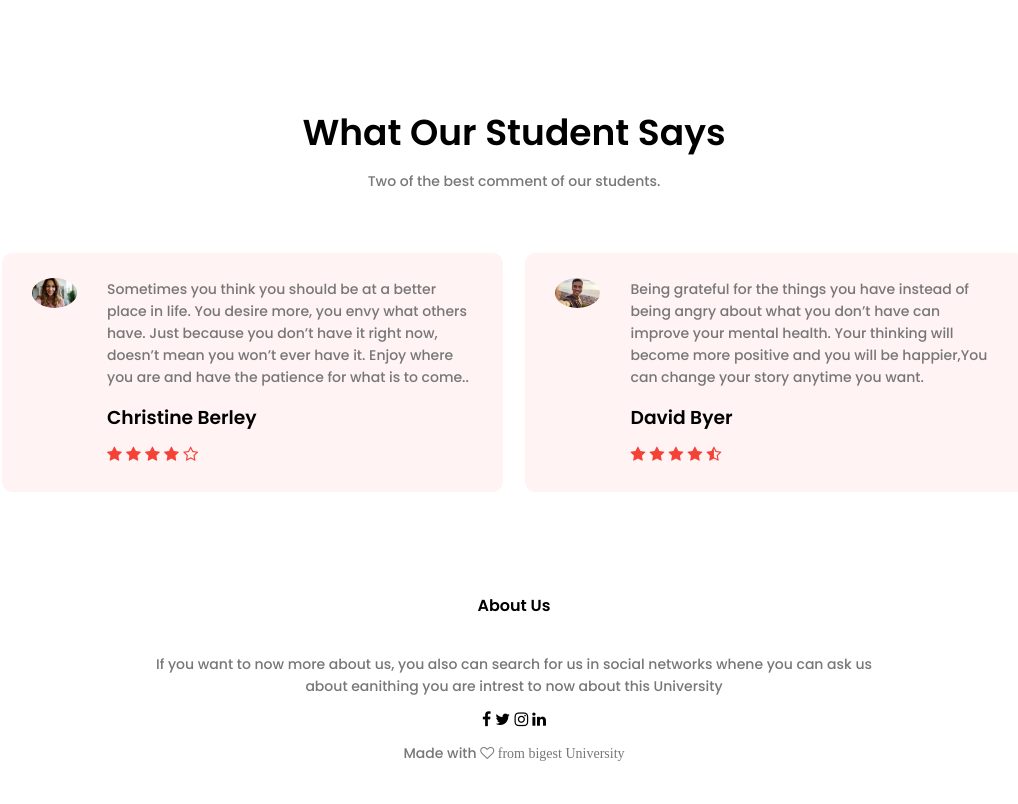
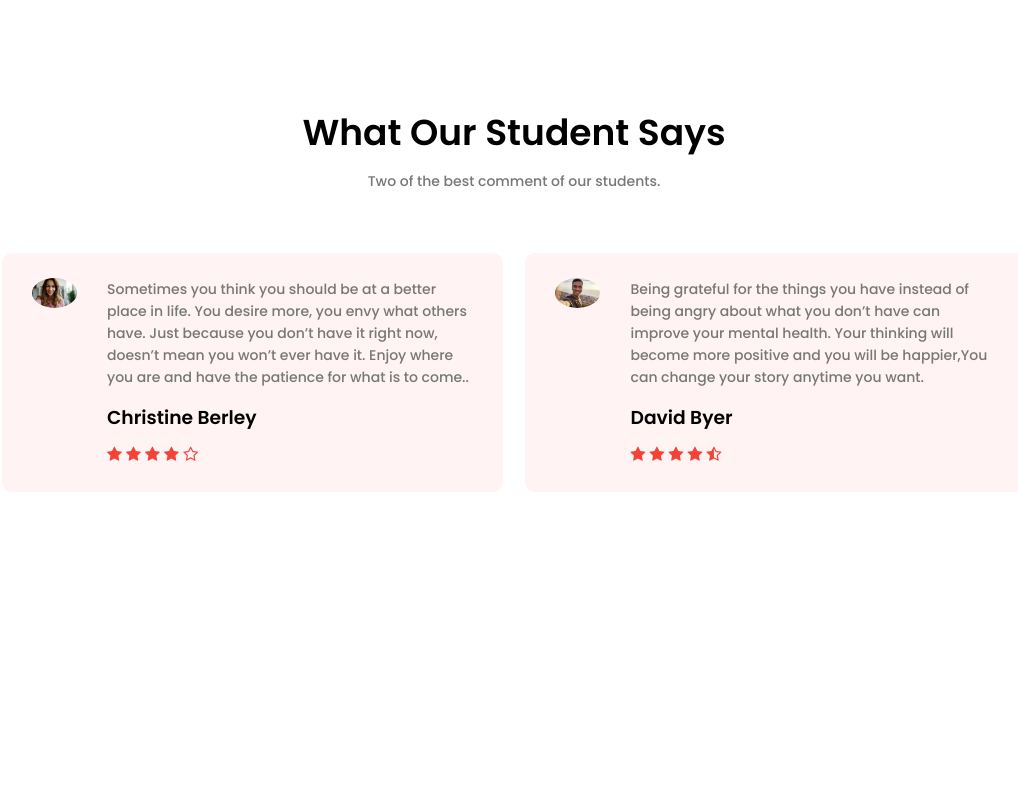
Before and after one commit to jasha-underground/University.github.io, a plain HTML site: page index.html in a window 1280 px wide. Shown: the part 2080-2884 px from the top of the page, without its empty margins (126-1144 px from the left). After the commit the page ends 2623 px from the top, so only its background shows below. Drawn offline with Linux system fonts and the light colour scheme.

Commit message:
Update index.html

```diff
--- a/index.html
+++ b/index.html
@@ -147,21 +147,6 @@ rel="stylesheet">
     <!-- --- Call To Action ------->
 
 
-  <!-- --- Footer ------->
-<section class="Aj-footer">
-    <h4>About Us</h4>
-    <p>If you want to now more about us, you also can search for us in social networks whene you can ask us <br> about eanithing you are intrest to now about this University</p>
-        <div class="icons">
-            <i class="fa fa-facebook"></i>
-            <i class="fa fa-twitter"></i>
-            <i class="fa fa-instagram"></i>
-            <i class="fa fa-linkedin"></i>
-
-
-
-        </div>
-        <p>Made with <i class="fa fa-heart-o"> from bigest University</i></p>
-</section>
 
 
 
```
